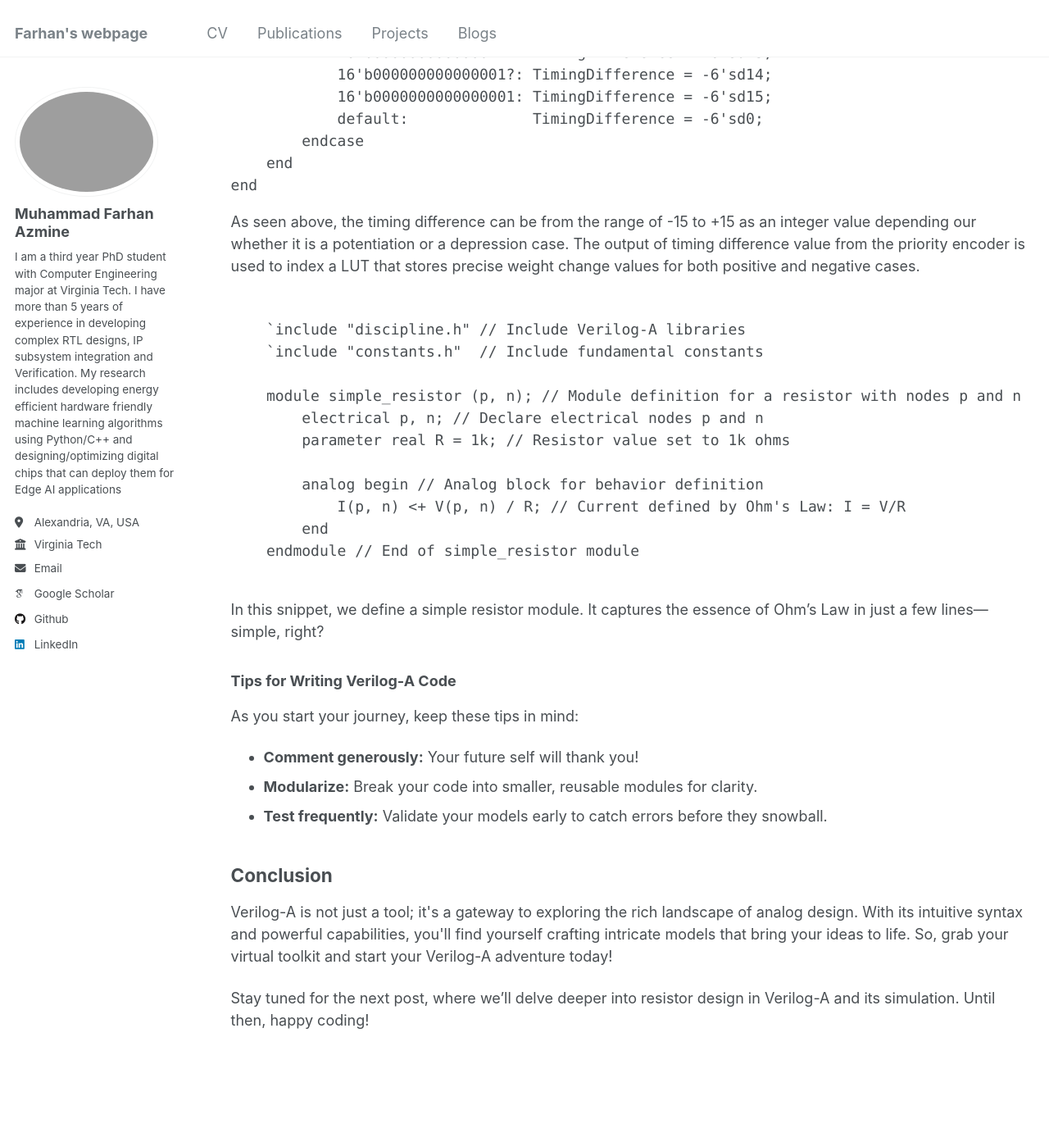
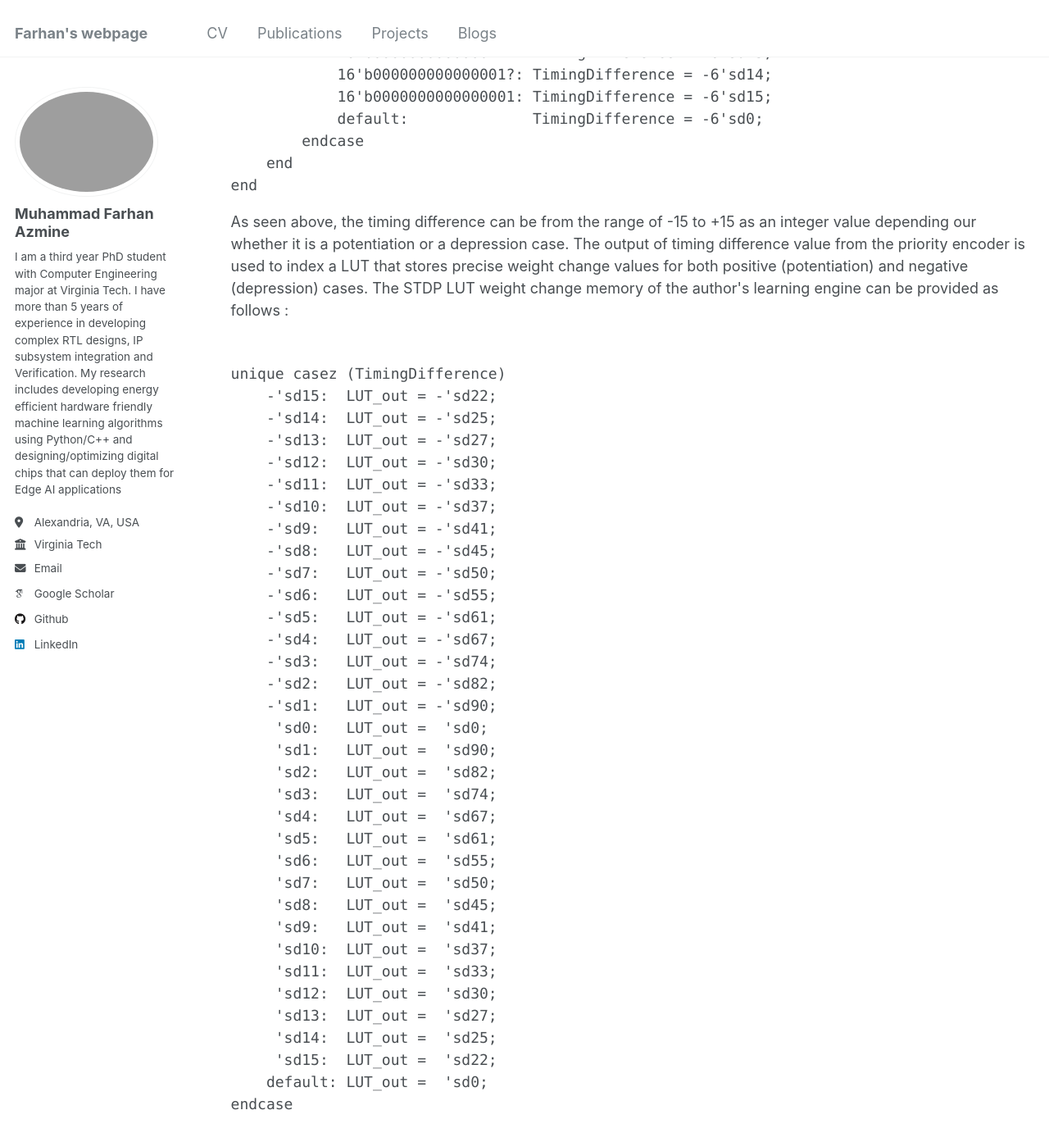
Before and after one commit to muhammadfarhan720/web-profile, a Jekyll site: the page built from blogs/veriloga/veriloga_day01_veriloga.html, in a window 1280 px wide and 1400 px high, scrolled down 5974 px. Shown: the top 1393 px of the window at 82% size. Built offline with Jekyll 4.4.1, drawn with Linux system fonts in a browser that asks for light colours; some web fonts are replaced.

Commit message:
Update veriloga_day01_veriloga.html

```diff
--- a/blogs/veriloga/veriloga_day01_veriloga.html
+++ b/blogs/veriloga/veriloga_day01_veriloga.html
@@ -242,20 +242,45 @@ always_comb begin
 end
 </code></pre>
 
-<p>As seen above, the timing difference can be from the range of -15 to +15 as an integer value depending our whether it is a potentiation or a depression case. The output of timing difference value from the priority encoder is used to index a LUT that stores precise weight change values for both positive and negative cases.</p>
-    <pre><code>
-    `include "discipline.h" // Include Verilog-A libraries
-    `include "constants.h"  // Include fundamental constants
+<p>As seen above, the timing difference can be from the range of -15 to +15 as an integer value depending our whether it is a potentiation or a depression case. The output of timing difference value from the priority encoder is used to index a LUT that stores precise weight change values for both positive (potentiation) and negative (depression) cases. The STDP LUT weight change memory of the author's learning engine can be provided as follows : </p>
 
-    module simple_resistor (p, n); // Module definition for a resistor with nodes p and n
-        electrical p, n; // Declare electrical nodes p and n
-        parameter real R = 1k; // Resistor value set to 1k ohms
+<pre><code>
+unique casez (TimingDifference)
+    -'sd15:  LUT_out = -'sd22;
+    -'sd14:  LUT_out = -'sd25;
+    -'sd13:  LUT_out = -'sd27;
+    -'sd12:  LUT_out = -'sd30;
+    -'sd11:  LUT_out = -'sd33;
+    -'sd10:  LUT_out = -'sd37;
+    -'sd9:   LUT_out = -'sd41;
+    -'sd8:   LUT_out = -'sd45;
+    -'sd7:   LUT_out = -'sd50;
+    -'sd6:   LUT_out = -'sd55;
+    -'sd5:   LUT_out = -'sd61;
+    -'sd4:   LUT_out = -'sd67;
+    -'sd3:   LUT_out = -'sd74;
+    -'sd2:   LUT_out = -'sd82;
+    -'sd1:   LUT_out = -'sd90;
+     'sd0:   LUT_out =  'sd0;
+     'sd1:   LUT_out =  'sd90;
+     'sd2:   LUT_out =  'sd82;
+     'sd3:   LUT_out =  'sd74;
+     'sd4:   LUT_out =  'sd67;
+     'sd5:   LUT_out =  'sd61;
+     'sd6:   LUT_out =  'sd55;
+     'sd7:   LUT_out =  'sd50;
+     'sd8:   LUT_out =  'sd45;
+     'sd9:   LUT_out =  'sd41;
+     'sd10:  LUT_out =  'sd37;
+     'sd11:  LUT_out =  'sd33;
+     'sd12:  LUT_out =  'sd30;
+     'sd13:  LUT_out =  'sd27;
+     'sd14:  LUT_out =  'sd25;
+     'sd15:  LUT_out =  'sd22;
+    default: LUT_out =  'sd0;
+endcase
 
-        analog begin // Analog block for behavior definition
-            I(p, n) <+ V(p, n) / R; // Current defined by Ohm's Law: I = V/R
-        end
-    endmodule // End of simple_resistor module
-    </code></pre>
+</code></pre>
 
 
     <p>In this snippet, we define a simple resistor module. It captures the essence of Ohm’s Law in just a few lines—simple, right?</p>
```
